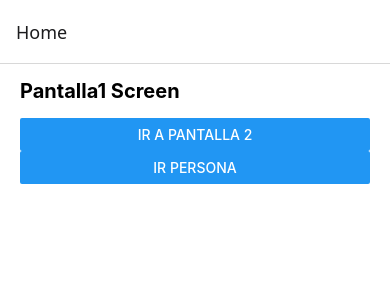
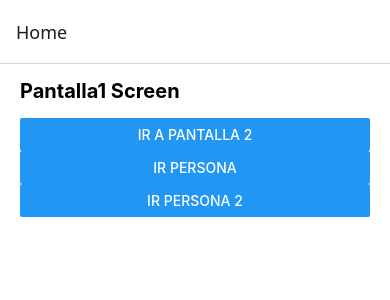
Before and after one commit to kevincadena95/navegacion-app_AppMov1, a React Native app: screen /Pantalla1 in a window 390 px wide. Shown: the top 300 px of the page. Built offline with nearby package versions, Linux system fonts and the light colour scheme.

Commit message:
Establecer los atributos de Props, implementar buenas practica

```diff
--- a/src/Navigator/StackNavigator.tsx
+++ b/src/Navigator/StackNavigator.tsx
@@ -4,7 +4,15 @@ import { Pantalla2Screen } from '../screens/Pantalla2Screen';
 import { Pantalla3Screen } from '../screens/Pantalla3Screen';
 import { PersonaScreen } from '../screens/PersonaScreen';
 
-const Stack = createStackNavigator();
+//Props de navegación: especificar los parametros de navegación
+export type RookStackParams = {
+    Pantalla1: undefined,
+    Pantalla2: undefined,
+    Pantalla3: undefined,
+    Persona: {id: number, nombre: string, edad: number},
+}
+
+const Stack = createStackNavigator<RookStackParams>();
 
 export const StackNavigator = () => {
     return (
--- a/src/screens/Pantalla1Screen.tsx
+++ b/src/screens/Pantalla1Screen.tsx
@@ -2,8 +2,9 @@ import { StackScreenProps } from '@react-navigation/stack';
 import React from 'react';
 import { Button, Text, View } from 'react-native';
 import { stylesGlobal } from '../theme/appTheme';
+import { RookStackParams } from '../Navigator/StackNavigator';
 
-interface Props extends StackScreenProps<any, any> { };
+type Props = StackScreenProps<RookStackParams, 'Pantalla1'>;
 
 interface Persona {
     id: number;
@@ -14,10 +15,16 @@ interface Persona {
 export const Pantalla1Screen = ({navigation}: Props) => {
     //console.log(props);
 
-const persona: Persona = {
+const persona1: Persona = {
     id: 1,
     nombre: 'Kevin',
     edad: 20,
+}
+
+const persona2: Persona = {
+    id: 2,
+    nombre: 'Steve',
+    edad: 30,
 }
 
     return (
@@ -26,7 +33,10 @@ const persona: Persona = {
         <Button title= 'Ir a pantalla 2'
             onPress={()=> navigation.navigate('Pantalla2')}/>
         <Button title='Ir persona'
-            onPress={()=> navigation.navigate('Persona', persona)}/>
+            onPress={()=> navigation.navigate('Persona', persona1)}/>
+
+        <Button title='Ir persona 2'
+            onPress={()=> navigation.navigate('Persona', persona2)}/>
 
         {/* <TouchableOpacity
             onPress={()=> navigation.navigate('Persona')}>
--- a/src/screens/Pantalla3Screen.tsx
+++ b/src/screens/Pantalla3Screen.tsx
@@ -2,8 +2,9 @@ import React from 'react'
 import { Button, Text, View } from 'react-native'
 import { stylesGlobal } from '../theme/appTheme'
 import { StackScreenProps } from '@react-navigation/stack'
+import { RookStackParams } from '../Navigator/StackNavigator';
 
-interface Props extends StackScreenProps<any, any> { };
+type Props = StackScreenProps<RookStackParams, 'Pantalla3'>;
 
 export const Pantalla3Screen = ({navigation}: Props) => {
   return (
--- a/src/screens/PersonaScreen.tsx
+++ b/src/screens/PersonaScreen.tsx
@@ -2,17 +2,26 @@ import React from 'react'
 import { Button, Text, View } from 'react-native'
 import { stylesGlobal } from '../theme/appTheme'
 import { StackScreenProps } from '@react-navigation/stack';
+import { RookStackParams } from '../Navigator/StackNavigator';
 
-interface Props extends StackScreenProps<any, any>{};
+type Props = StackScreenProps<RookStackParams, 'Persona'>;
+//interface Props extends StackScreenProps<any, any>{};
+//interface para los parametros de navegación
+/* interface RouterParams{
+    id: number,
+    nombre: string,
+    edad: number;
+} */
 
 export const PersonaScreen = ({route}: Props) => {
     //console.log(props);
     const params = route.params;
-    console.log(params);
+    //console.log(params);
 
     return (
     <View style={stylesGlobal.container}>
         <Text style={stylesGlobal.title}>Persona Screen</Text>
+        <Text>{JSON.stringify(params)}</Text>
     </View>
     )
 }
--- a/src/theme/appTheme.ts
+++ b/src/theme/appTheme.ts
@@ -9,6 +9,7 @@ export const stylesGlobal = StyleSheet.create({
     title: {
         fontSize: 20,
         fontWeight: 'bold',
-        marginVertical: 15
+        marginVertical: 15,
+
     },
 })
```
